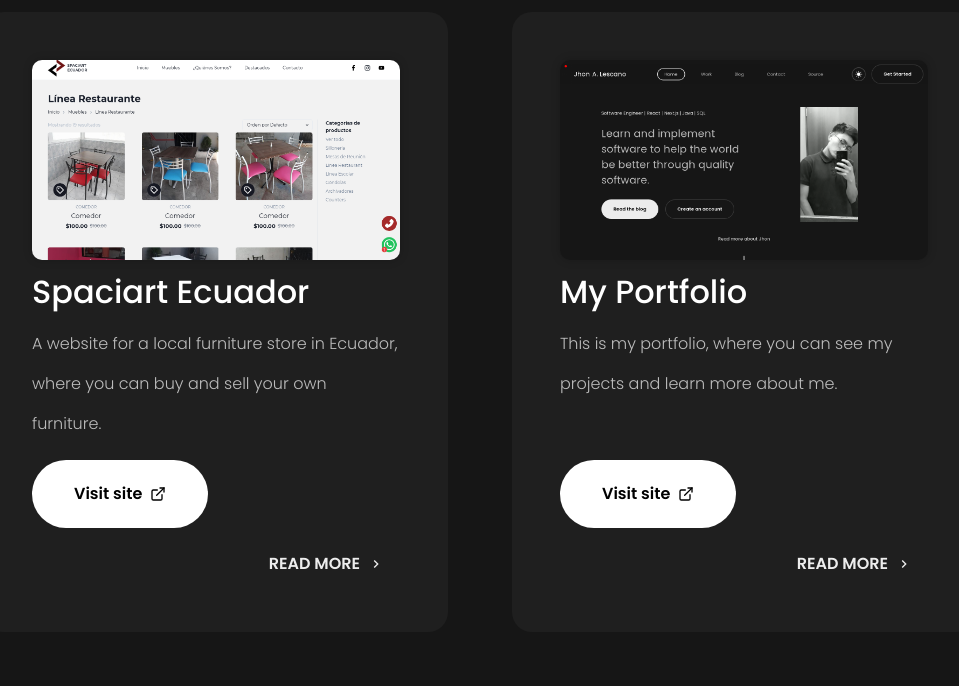
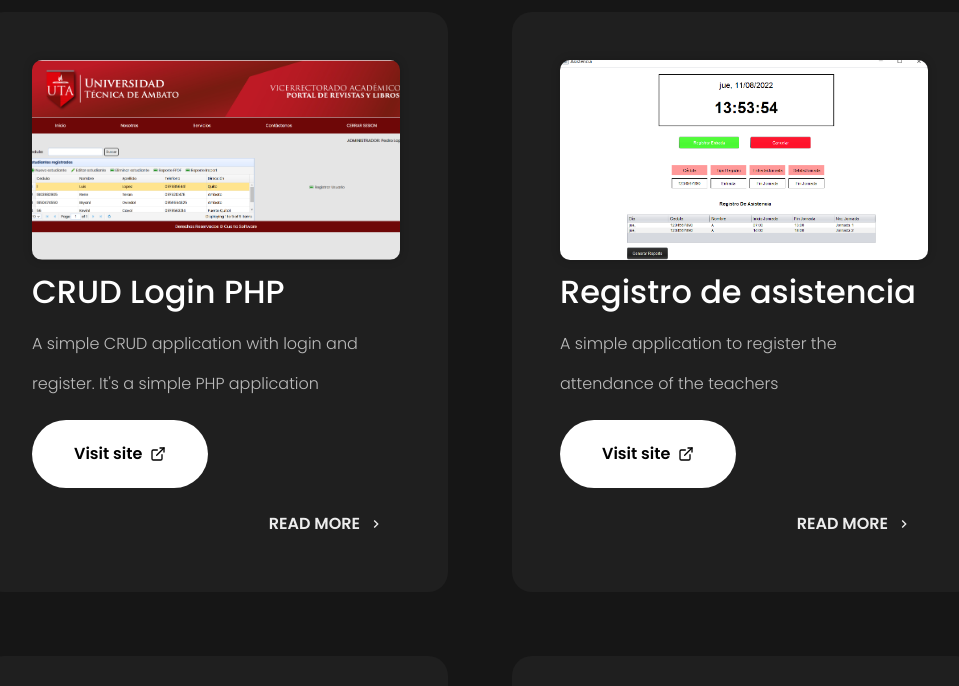
Before and after one commit to jhonson-lc/my-homepage, a Next.js app: page /work in a window 1280 px wide. Shown: the part 1034-1720 px from the top of the page, without its empty margins (160-1119 px from the left). Built offline with nearby package versions, Linux system fonts and the light colour scheme; no server answers.

Commit message:
refactor: add more works

```diff
--- a/work/data/works.js
+++ b/work/data/works.js
@@ -27,6 +27,28 @@ const works = [
     platform: ["Windows", "macOS", "Linux", "iOS", "Android"],
     siteurl: "https://web-rincon-del-cuy.vercel.app/",
     thumbnail: "/images/works/rincondelcuy.png",
+  },
+  {
+    id: "crud-login-php",
+    type: "work",
+    title: "CRUD Login PHP",
+    build: ["PHP", "HTML5", "CSS3", "JQuery", "IReport", "FPDF"],
+    description:
+      "A simple CRUD application with login and register. It's a simple PHP application",
+    platform: ["Windows", "macOS", "Linux"],
+    siteurl: "https://crudylogin-php.herokuapp.com/",
+    thumbnail: "/images/works/crudyloginphp.png",
+  },
+  {
+    id: "registro-asistencia",
+    type: "work",
+    title: "Registro de asistencia",
+    build: ["Java", "MySQL", "IReport"],
+    description:
+      "A simple application to register the attendance of the teachers",
+    platform: ["Windows", "macOS"],
+    siteurl: "https://github.com/jhonson-lc/registro-asistencia",
+    thumbnail: "/images/works/registroasistencia.png",
   },
   {
     id: "spaciart-ecuador",
```
Also changed, not shown: public/images/works/crudyloginphp.png (added), public/images/works/registroasistencia.png (added).
